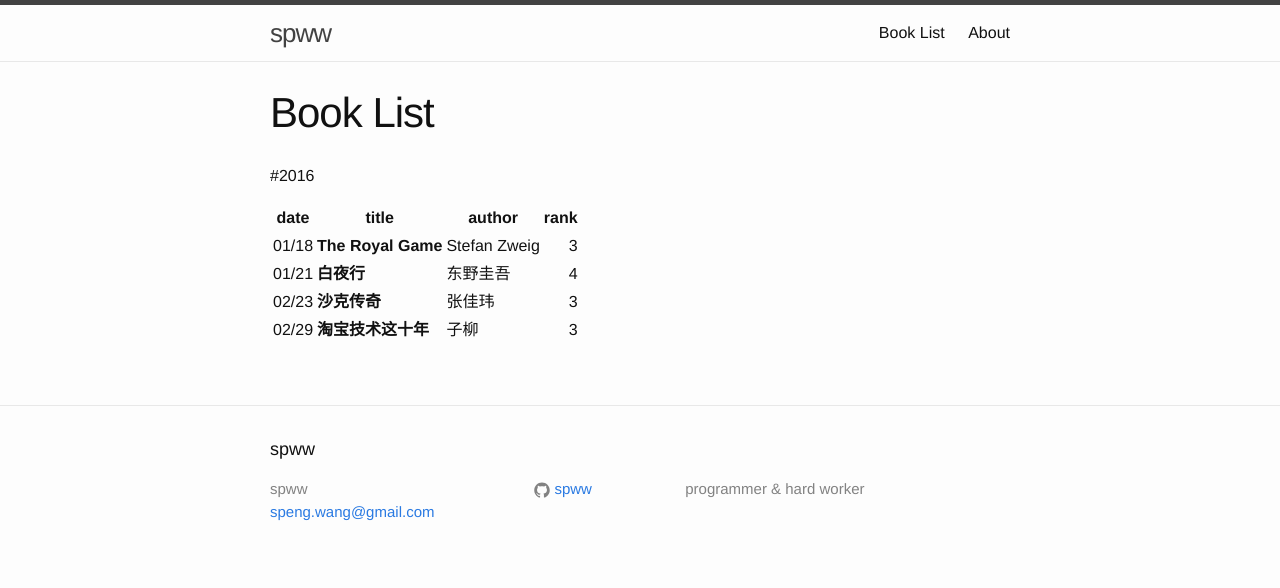
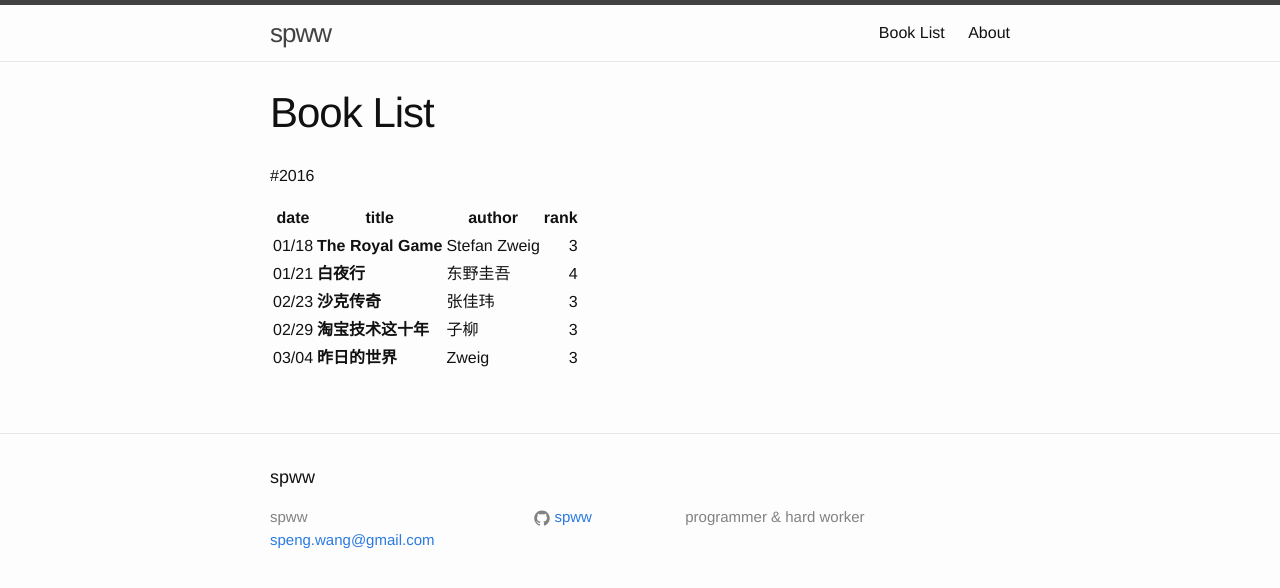
Before and after one commit to SPWW/oldblog, a Jekyll site: the page built from Reading.md, in a window 1280 px wide. Shown: the top 588 px of the page. Built offline with Jekyll 4.4.1, drawn with Linux system fonts in a browser that asks for light colours.

Commit message:
Update Reading.md

```diff
--- a/Reading.md
+++ b/Reading.md
@@ -12,3 +12,4 @@ permalink: /Reading/
 |01/21   |**白夜行**        |东野圭吾    |4    |
 |02/23   |**沙克传奇**      |张佳玮      |3    |
 |02/29   |**淘宝技术这十年**|子柳        |3    |
+|03/04   |**昨日的世界**    |Zweig       |3    |
```
